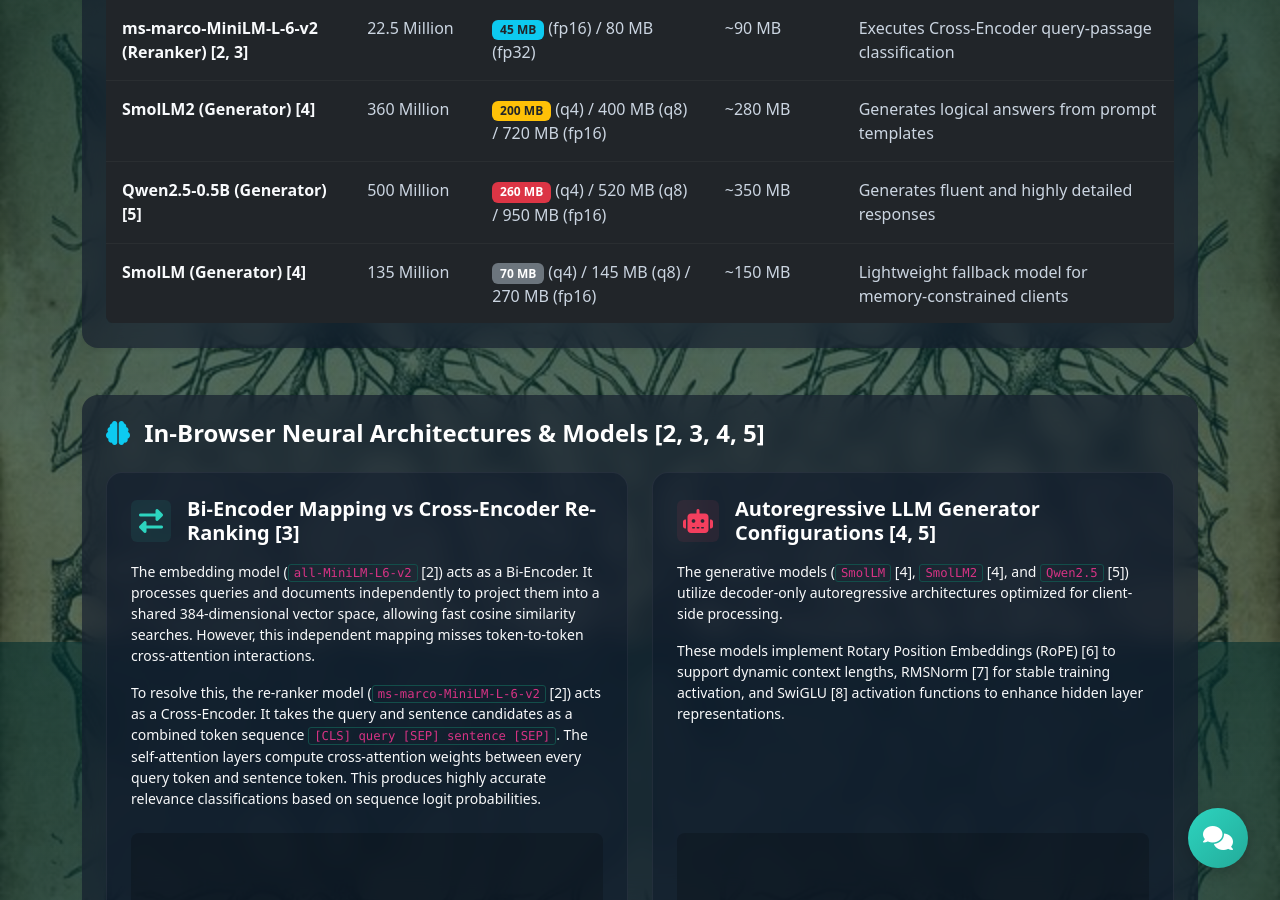
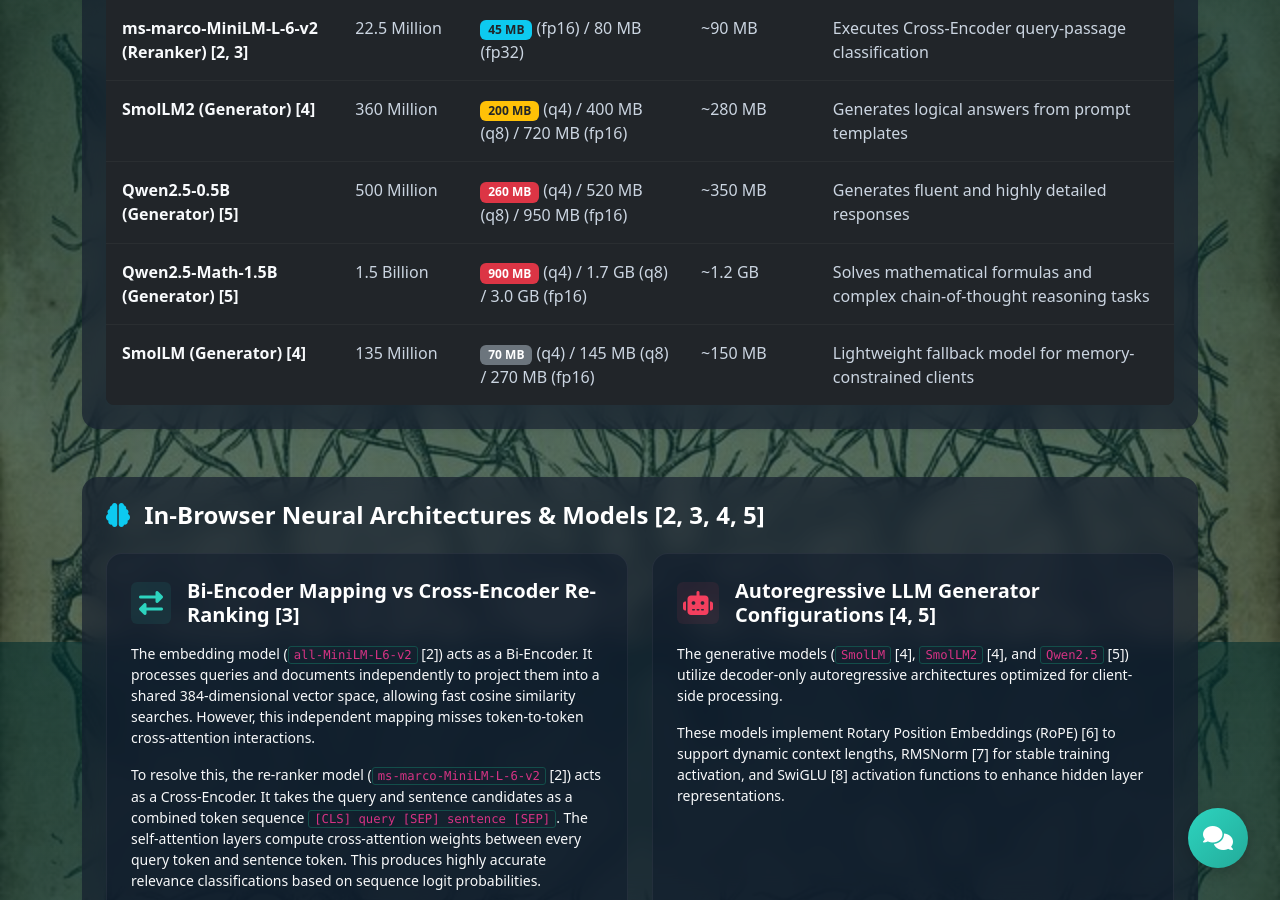
Before and after one commit to tjlagrow/tjlagrow.github.io, a Jekyll site: the page built from _pages/waddles.html, in a window 1280 px wide and 900 px high, scrolled down 3858 px. Built offline with Jekyll 4.4.1, drawn with Linux system fonts in a browser that asks for light colours; nearby versions of some CDN libraries; a style sheet for code colours, icons or effects is not loaded.

Commit message:
updating chatbot

```diff
--- a/_includes/chatbot.html
+++ b/_includes/chatbot.html
@@ -6,11 +6,12 @@
                 <span style="font-weight: 700;">Waddles</span>
             </div>
             <div class="d-flex align-items-center" style="gap: 4px; max-width: 85%;">
-                <select id="waddles-model-selector" class="rounded py-0 px-1" style="font-size: 0.65rem; border: 1px solid rgba(255,255,255,0.1); outline: none; cursor: pointer; height: 22px; background: #1e293b; color: #2dd4bf; font-weight: 600; max-width: 90px;" title="Model selection">
+                <select id="waddles-model-selector" class="rounded py-0 px-1" style="font-size: 0.65rem; border: 1px solid rgba(255,255,255,0.1); outline: none; cursor: pointer; height: 22px; background: #1e293b; color: #2dd4bf; font-weight: 600; max-width: 100px;" title="Model selection">
                     <option value="keyword" selected>🔍 Keyword</option>
                     <option value="smollm">🤖 SmolLM</option>
                     <option value="qwen">🤖 Qwen 0.5B</option>
                     <option value="smollm2">🤖 SmolLM2 360M</option>
+                    <option value="qwen_math">📐 Qwen Math 1.5B</option>
                 </select>
                 <select id="waddles-personality-selector" class="rounded py-0 px-1" style="font-size: 0.65rem; border: 1px solid rgba(255,255,255,0.1); outline: none; cursor: pointer; height: 22px; background: #1e293b; color: #f43f5e; font-weight: 600; max-width: 75px;" title="Personality mode">
                     <option value="helpful" selected>😇 Helpful</option>
@@ -262,7 +263,8 @@
         const modelRepoMap = {
             'smollm': 'onnx-community/SmolLM-135M-Instruct-ONNX',
             'qwen': 'onnx-community/Qwen2.5-0.5B-Instruct',
-            'smollm2': 'onnx-community/SmolLM2-360M-Instruct-ONNX'
+            'smollm2': 'onnx-community/SmolLM2-360M-Instruct-ONNX',
+            'qwen_math': 'onnx-community/Qwen2.5-Math-1.5B-Instruct'
         };
 
         // Disable quantization selector when keyword search is selected
--- a/_pages/waddles.html
+++ b/_pages/waddles.html
@@ -520,6 +520,13 @@
                 <td style="padding: 16px; color: #cbd5e1;"><span class="badge bg-danger">260 MB</span> (q4) / 520 MB (q8) / 950 MB (fp16)</td>
                 <td style="padding: 16px; color: #cbd5e1;">~350 MB</td>
                 <td style="padding: 16px; color: #cbd5e1;">Generates fluent and highly detailed responses</td>
+              </tr>
+              <tr style="border-bottom: 1px solid rgba(255, 255, 255, 0.04);">
+                <td style="padding: 16px; font-weight: 600; color: #f8fafc;">Qwen2.5-Math-1.5B (Generator) [5]</td>
+                <td style="padding: 16px; color: #cbd5e1;">1.5 Billion</td>
+                <td style="padding: 16px; color: #cbd5e1;"><span class="badge bg-danger">900 MB</span> (q4) / 1.7 GB (q8) / 3.0 GB (fp16)</td>
+                <td style="padding: 16px; color: #cbd5e1;">~1.2 GB</td>
+                <td style="padding: 16px; color: #cbd5e1;">Solves mathematical formulas and complex chain-of-thought reasoning tasks</td>
               </tr>
               <tr>
                 <td style="padding: 16px; font-weight: 600; color: #f8fafc;">SmolLM (Generator) [4]</td>
```
